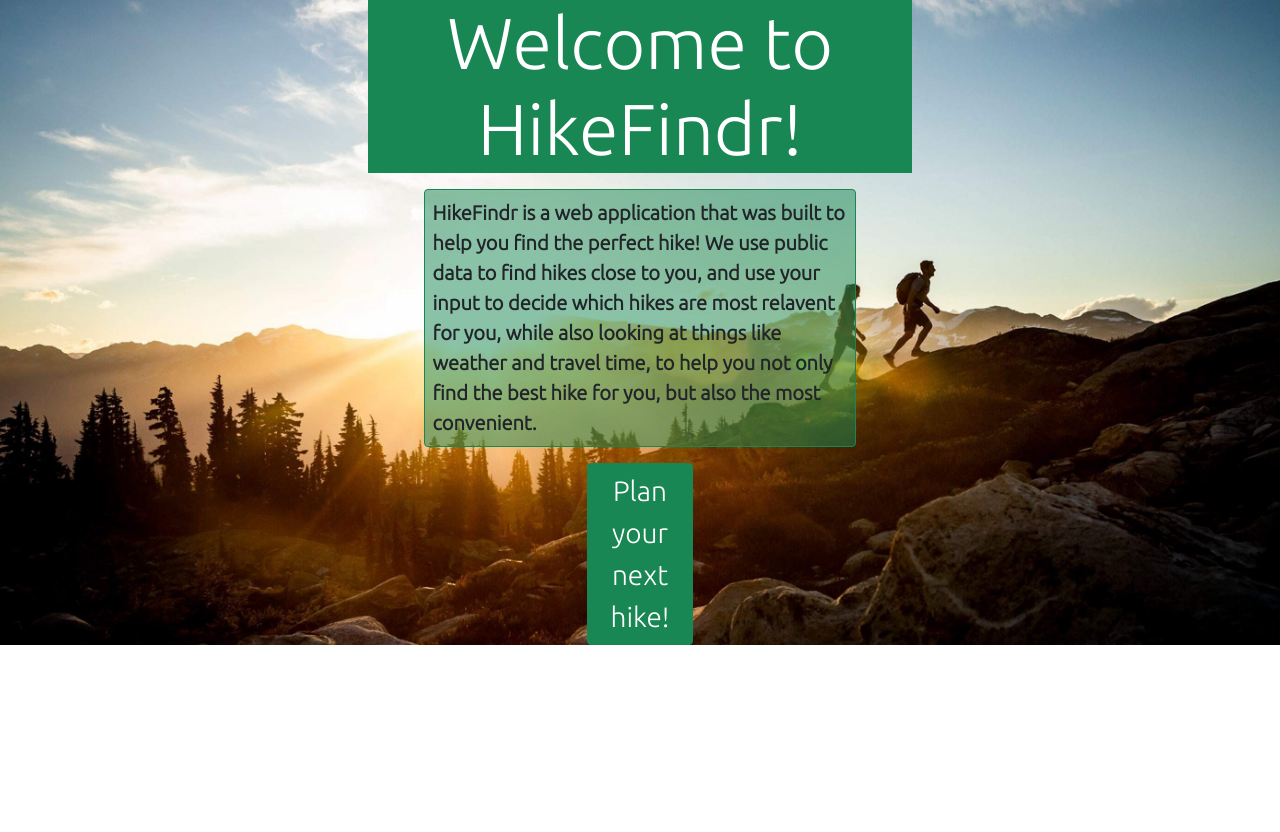
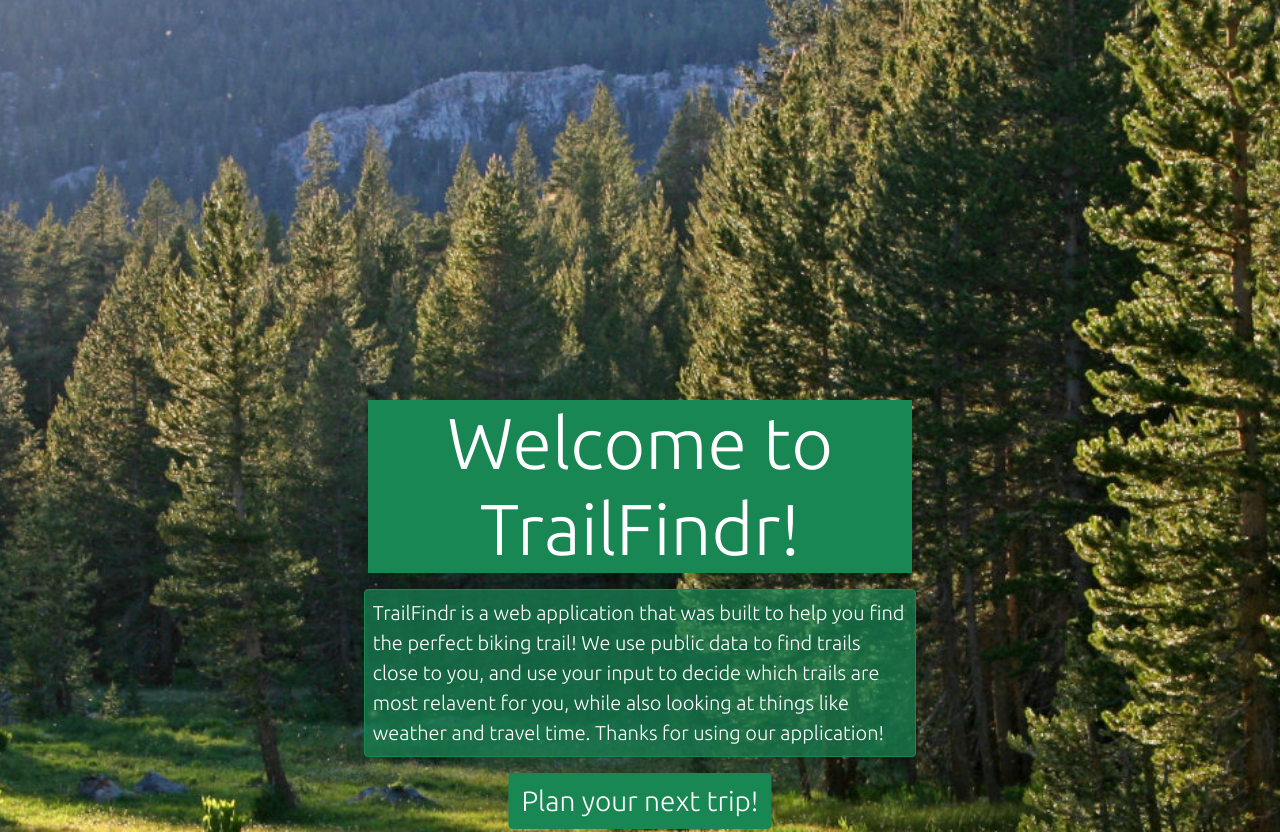
Before and after one commit to NYX1122/project-1, a plain HTML site: page index.html in a window 1280 px wide. Shown: the top 832 px of the page. Before the commit the page ends 800 px from the top, so only its background shows below. Drawn offline with nearby package versions, Linux system fonts and the light colour scheme; a web font is replaced by a local one.

Commit message:
design edit

```diff
--- a/assets/css/style.css
+++ b/assets/css/style.css
@@ -4,7 +4,7 @@
 }
 
 #description {
-    background-color: rgba(24, 135, 84, 0.5);
+    background-color: rgba(24, 135, 84, 0.7);
 }
 
 body {
@@ -22,10 +22,18 @@ body {
 }
 
 #intro-page-body {
-    background-image: url(../images/hero.jpeg);
+    background-image: url(../images/hero.jpg);
     background-repeat: no-repeat;
     background-size: cover;
     background-position: 50% 50%;
+    margin-bottom: 800px;
+    padding-top: 400px;
+}
+
+@media only screen and (max-width: 400px) {
+    body {
+        padding-top: 0;
+    }
 }
 
 .img-responsive {
--- a/index.html
+++ b/index.html
@@ -15,21 +15,21 @@
 <body id="intro-page-body">
     <header id="intro-page-header-wrapper" class="row justify-content-center mb-0">
         <h1 id="intro-page-header" class="display-2 text-white text-center bg-success p-0 m-0 col-sm-6 col-md-6 col-lg-5 col-xl-5 col-xxl-4">
-            Welcome to HikeFindr!
+            Welcome to TrailFindr!
         </h1>
     </header>
 
     <main class="row justify-content-center">
-        <div id="intro-elements" class="row justify-content-center col-5 mt-3 img-wrapper">
-            <p id="description" class="col-10 card border-success text-heavy p-2 fs-5 fw-bold">
-                HikeFindr is a web application that was built to help you find the perfect hike!
-                We use public data to find hikes close to you, and use your input to decide which hikes
-                are most relavent for you, while also looking at things like weather and travel time,
-                to help you not only find the best hike for you, but also the most convenient.
+        <div id="intro-elements" class="row justify-content-center col-7 mt-3 img-wrapper">
+            <p id="description" class="col-sm-12 col-md-11 col-lg-9 col-xxl-7 card border-success text-white text-heavy p-2 fs-5">
+                TrailFindr is a web application that was built to help you find the perfect biking trail!
+                We use public data to find trails close to you, and use your input to decide which trails
+                are most relavent for you, while also looking at things like weather and travel time.
+                Thanks for using our application!
             </p>
-            <a href="./MoreInfoPage.html" class="col-3">
-                <button id="mainBtn" class="btn btn-success fs-3">
-                    Plan your next hike!
+            <a href="./MoreInfoPage.html" class="col-12 container">
+                <button id="mainBtn" class="btn btn-success fs-3 position-relative top-50 start-50 translate-middle">
+                    Plan your next trip!
                 </button>
             </a>
         </div>
```
Also changed, not shown: ResultsPage.html (+1 -1 lines), assets/script/infopage.js (+8 -6 lines), assets/images/hero.jpeg (deleted), assets/images/hero.jpg (added), assets/images/hiking-header.jpg (deleted).
